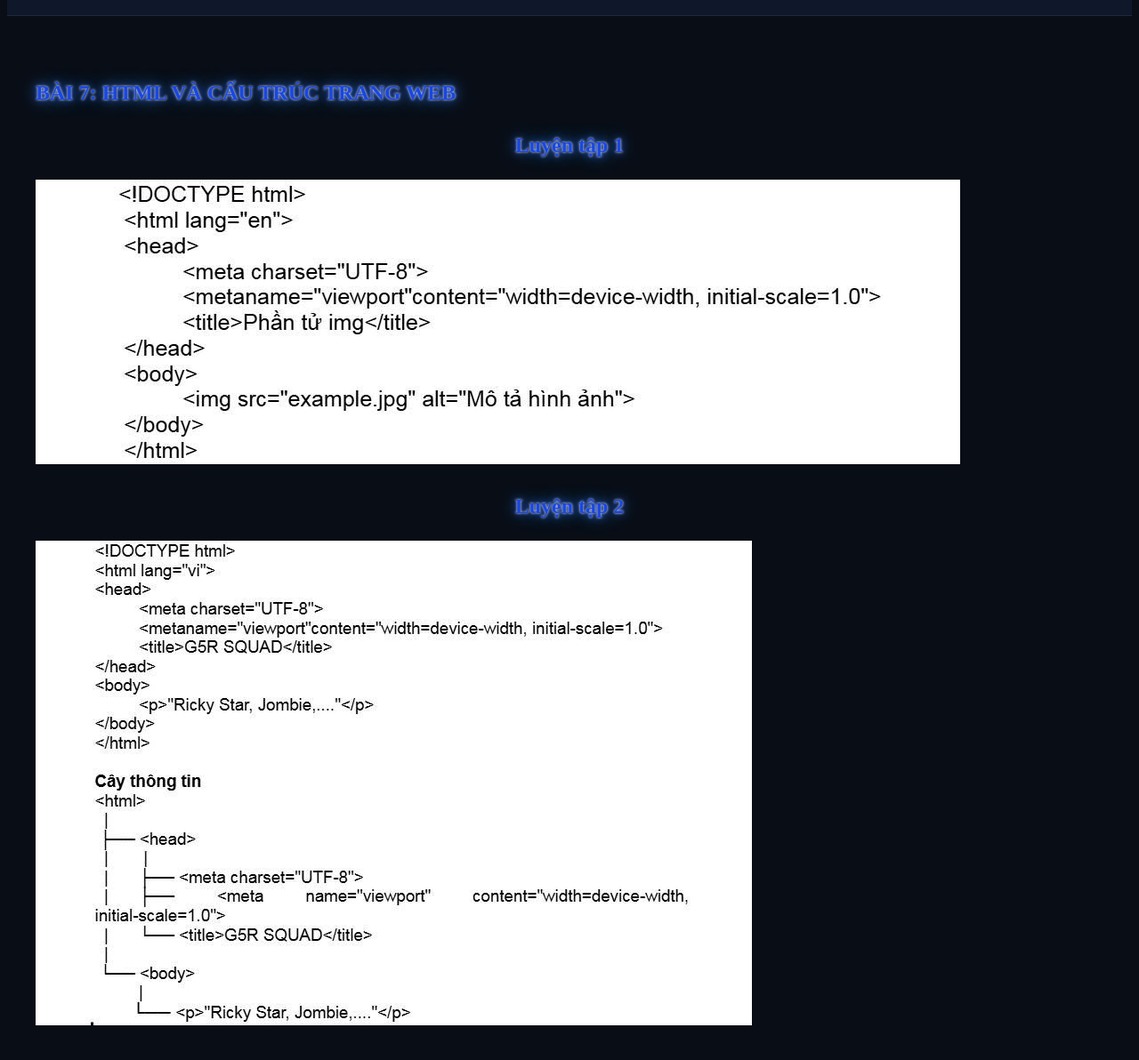
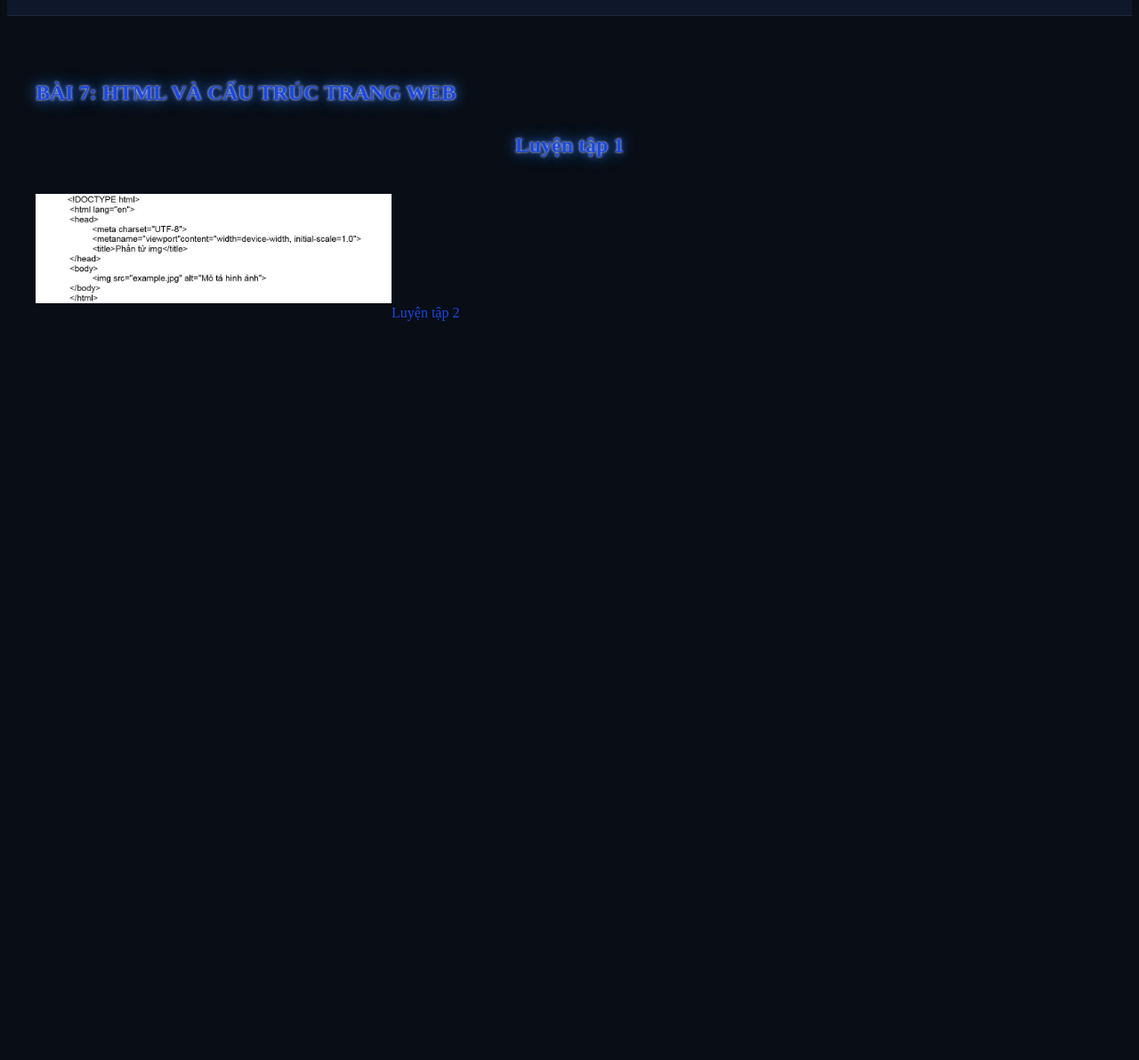
Before and after one commit to CodocLang/Nhom4_12TTK34, a plain HTML site: page baitap7.html in a window 1280 px wide. Shown: the part 94-1286 px from the top of the page at 89% size. After the commit the page ends 816 px from the top, so only its background shows below. Drawn offline with Linux system fonts and the light colour scheme.

Commit message:
Update baitap7.html

```diff
--- a/baitap7.html
+++ b/baitap7.html
@@ -20,10 +20,10 @@
         <h2 class="page-title">BÀI 7: HTML VÀ CẤU TRÚC TRANG WEB</h2>
         <div class="content-box">
             <h2 style="text-align: center;">Luyện tập 1</h2>
-            <img src="image\88.jpg">
+            <img src="image\88.jpg" style="width: 400px; max-width: 100%; height: auto; margin: 16px auto;>
             <br>
             <h2 style="text-align: center;">Luyện tập 2</h2>
-            <img src="image\99.jpg">
+            <img src="image\99.jpg" style="width: 400px; max-width: 100%; height: auto; margin: 16px auto;>
         </div>
     </div>
 </body>
```
